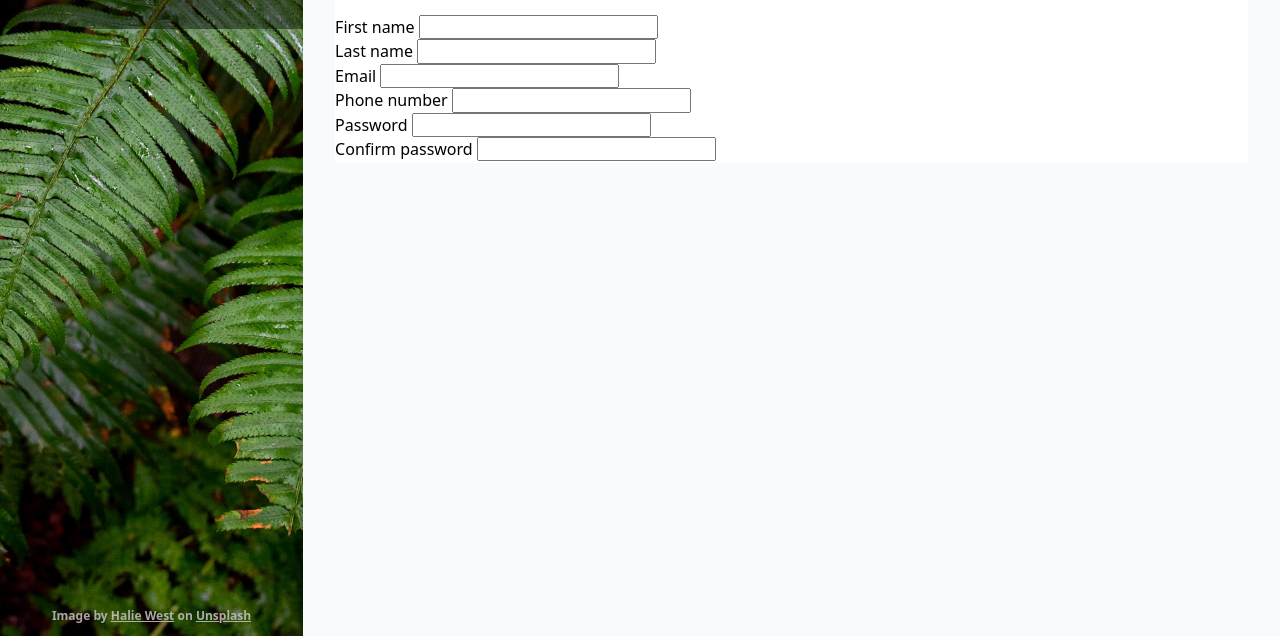
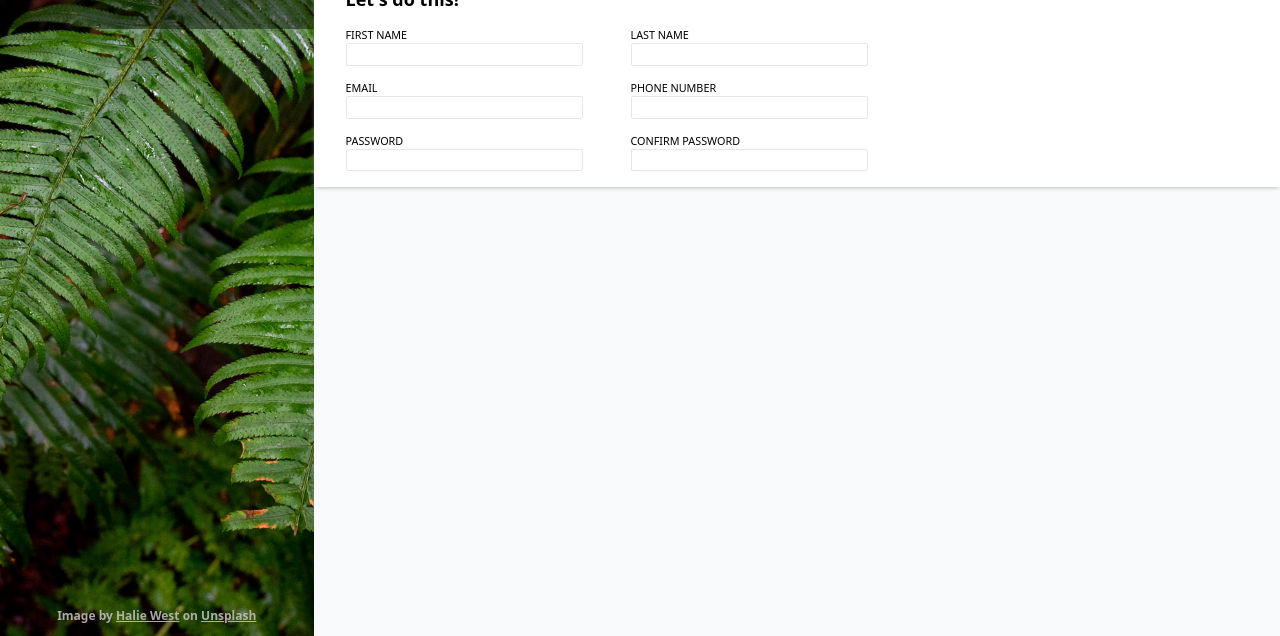
Before and after one commit to Lukas5937/Sign-up-Form, a plain HTML site: page index.html in a window 1280 px wide. Shown: the part 324-960 px from the top of the page. Drawn offline with Linux system fonts and the light colour scheme.

Commit message:
Finish styling of form controls without states

```diff
--- a/index.html
+++ b/index.html
@@ -24,6 +24,7 @@
                 <p>Let's do this!</p>
                 <form action="expamle.com/path" method="post">
                     <div>
+                        <div>
                             <label for="first-name">First name</label>
                             <input type="text" id="first-name">
                         </div>
@@ -31,6 +32,8 @@
                             <label for="last-name">Last name</label>
                             <input type="text" id="last-name">
                         </div>
+                    </div>
+                    <div>
                         <div>
                             <label for="email">Email</label>
                             <input type="email" id="email">
@@ -39,6 +42,8 @@
                             <label for="phone-number">Phone number</label>
                             <input type="number" id="phone-number">
                         </div>
+                    </div>
+                    <div>
                         <div>
                             <label for="password">Password</label>
                             <input type="password" id="password">
@@ -46,6 +51,7 @@
                         <div>
                             <label for="confirm-password">Confirm password</label>
                             <input type="password" id="confirm-password">
+                        </div>
                     </div>
                 </form>
             </div>
--- a/styles.css
+++ b/styles.css
@@ -394,7 +394,8 @@ body {
 h1 {
     font: 4.5rem norse-bold, var(--system-ui);
     color: #FFFFFF;
-    margin-top: 1em;}
+    margin-top: 1em;
+}
 
 p {
     font: 1.125rem var(--system-ui);
@@ -415,11 +416,38 @@ p {
 }
 
 .right-container {
-    padding: 100px 32px;
+    padding: 100px 0;
     background: #F9FAFB;
 }
 
-.form-controls {
+.right-container .text-section {
+    padding-left: 32px;
+}
+
+.right-container .form-controls {
     background-color: #FFFFFF;
-    padding: 2px 0;
+    padding: 16px 32px;
+    box-shadow: 0px 2px 5px -2px rgb(164, 164, 164);
 }
+
+form > div {
+    display: flex;
+    margin-top: 16px;
+    gap: 48px;
+}
+
+form > div > div {
+    display: flex;
+    flex-direction: column;
+    gap: 0.125rem;
+}
+
+label {
+    font-size: 0.675rem;
+    text-transform: uppercase;
+}
+
+input {
+    border: 1px solid #E5E7EB;
+    border-radius: 2px;
+}
```
Lines whose indentation alone changed are shown as unchanged.
